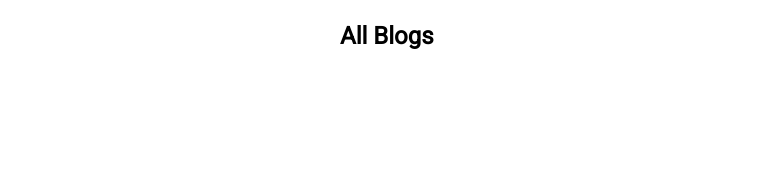
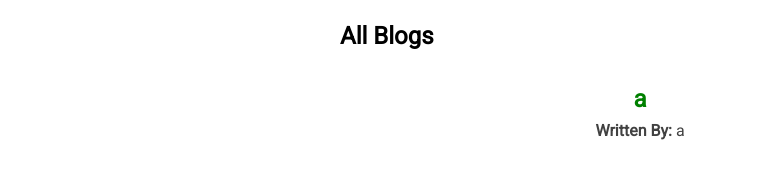
Before and after one commit to 0xcatrovacer/micro-blogging-app, a React (Create React App) app: page / in a window 1280 px wide. Shown: the part 178-356 px from the top of the page, without its empty margins (0-772 px from the left). Built offline with nearby package versions, Linux system fonts and the light colour scheme; data requests are answered from the project's data file.

Commit message:
added components directory

```diff
--- a/data/db.json
+++ b/data/db.json
@@ -1,3 +1,10 @@
 {
-  "blogs": []
+  "blogs": [
+    {
+      "title": "a",
+      "body": "a",
+      "author": "a",
+      "id": 1
+    }
+  ]
 }
```
Also changed, not shown: src/App.js (+5 -5 lines), src/components/BlogDetails.js (renamed from src/BlogDetails.js), src/components/BlogList.js (renamed from src/BlogList.js), src/components/Create.js (renamed from src/Create.js), src/components/Home.js (renamed from src/Home.js), src/components/Navbar.js (renamed from src/Navbar.js), src/components/NotFound.js (renamed from src/NotFound.js), src/components/useFetch.js (renamed from src/useFetch.js).
